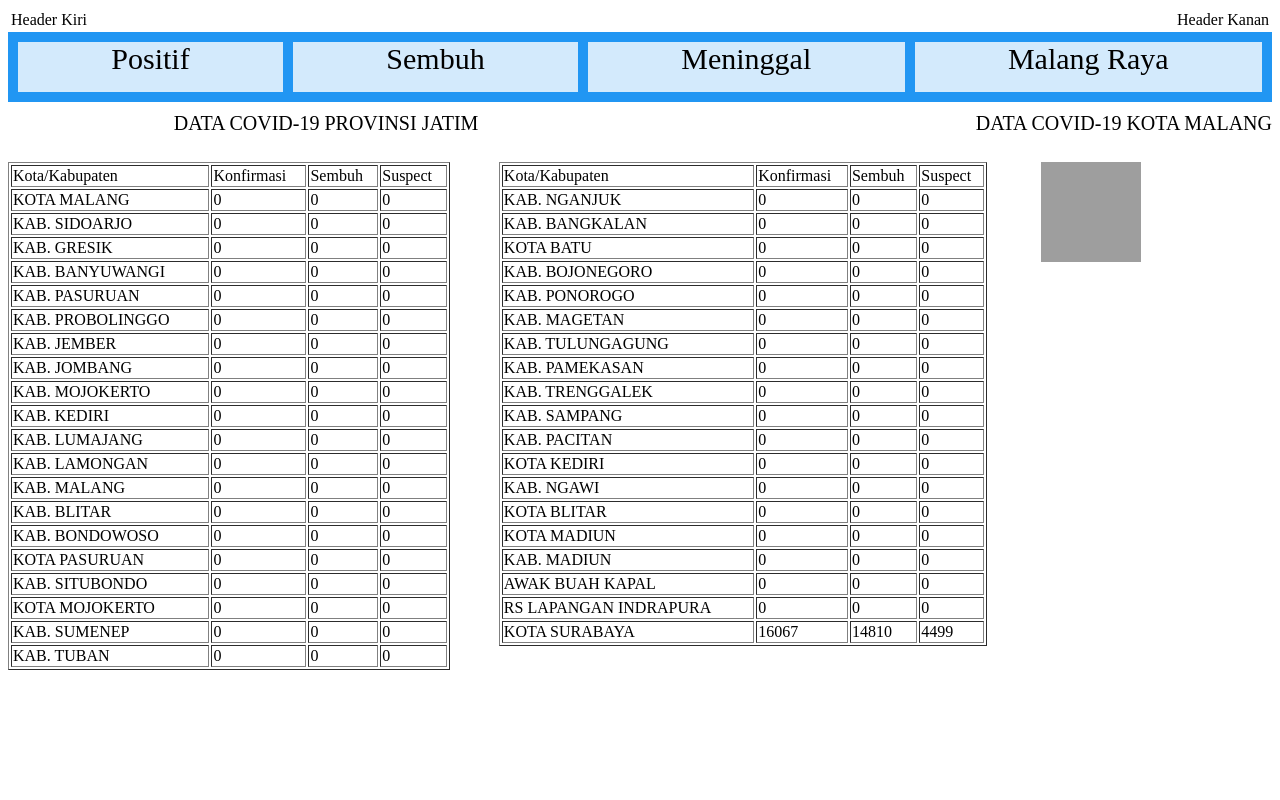
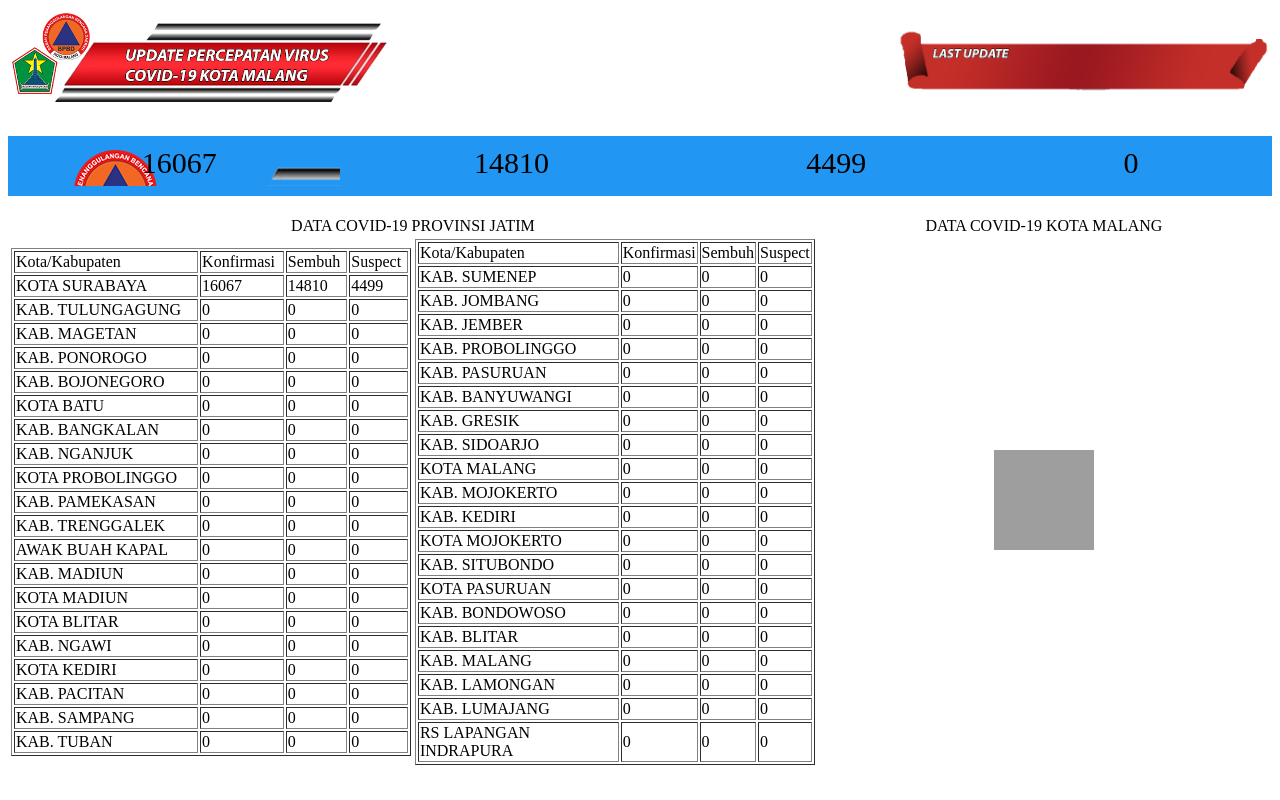
Before and after one commit to PeternakLuka/biarlahsemuaberlalu, a PHP site: page / in a window 1280 px wide. Run offline with PHP 8.4, Linux system fonts and the light colour scheme; data comes from the database, SQL or seed files in the repository; grey boxes are pictures that could not be loaded.

Commit message:
Add files via upload

```diff
--- a/index.php
+++ b/index.php
@@ -5,14 +5,14 @@
             .grid-container {
                 display: grid;
                 grid-template-columns: auto auto auto auto;
-                grid-template-rows: 50px;
+                grid-template-rows: 40px;
                 grid-gap: 10px;
                 background-color: #2196F3;
                 padding: 10px;
             }
 
             .grid-container > div {
-                background-color: rgba(255, 255, 255, 0.8);
+                /* background-color: rgba(255, 255, 255, 0.8); */
                 text-align: center;
                 padding: auto 0;
                 font-size: 30px;
@@ -39,31 +39,57 @@
     </head>
     <body>
         <?php
+            $no = 0;
+            $kt = array();
+            $kon = array();
+            $sem = array();
+            $sus = array();
             include_once("include/koneksi.php");
-            $result = mysqli_query($conn, "SELECT * FROM tb_data ORDER BY konfirmasi ASC LIMIT 20");
-            $result2 = mysqli_query($conn, "SELECT * FROM tb_data ORDER BY konfirmasi ASC LIMIT 21,20");
+            $result = mysqli_query($conn, "SELECT * FROM tb_data ORDER BY konfirmasi DESC");
             $result_img = mysqli_query($conn, "SELECT imageId FROM tb_foto");
+
+            $sum_p = mysqli_fetch_row(mysqli_query($conn, "SELECT SUM(konfirmasi) FROM tb_data"));
+            $sum_s = mysqli_fetch_row(mysqli_query($conn, "SELECT SUM(sembuh) FROM tb_data"));
+            $sum_m = mysqli_fetch_row(mysqli_query($conn, "SELECT SUM(suspek) FROM tb_data"));
+            $sum_mr1 = mysqli_fetch_row(mysqli_query($conn, "SELECT SUM(konfirmasi) FROM tb_data where kd_data = '2'"));
+            $sum_mr2 = mysqli_fetch_row(mysqli_query($conn, "SELECT SUM(konfirmasi) FROM tb_data where kd_data = '25'"));
+            $sum_mr3 = mysqli_fetch_row(mysqli_query($conn, "SELECT SUM(konfirmasi) FROM tb_data where kd_data = '14'"));
+            $total = $sum_mr1[0] + $sum_mr2[0] + $sum_mr3[0];
+
+            while($data = mysqli_fetch_array($result)) {
+                $kt[$no] = $data['ktkb'];
+                $kon[$no] = $data['konfirmasi'];
+                $sem[$no] = $data['sembuh'];
+                $sus[$no] = $data['suspek'];
+                $no++;
+            }
         ?>
         <table width="100%">
             <tr>
-                <td align="left">Header Kiri</td>
-                <td align="right">Header Kanan</td>
+                <td align="left" width="50%">
+                    <img src="img/LOGOKIRIBARU.png?>" width="60%"           height="60%" /><br/>
+                </td>
+                <td align="right" width="50%">
+                    <img src="img/logokananbaru.png?>" width="60%" height="60%" /><br/>
+                </td>
             </tr>
         </table>
+        <br>
         <div class="grid-container">
-            <div class="mantap1">Positif</div>
-            <div class="mantap2">Sembuh</div>
-            <div class="mantap3">Meninggal</div>
-            <div class="mantap4">Malang Raya</div>
+            <div class="mantap1" style="background-image: url('img/LOGOKIRIBARU.png');"><?php echo $sum_p[0]; ?></div>
+            <div class="mantap2"><?php echo $sum_s[0]; ?></div>
+            <div class="mantap3"><?php echo $sum_m[0]; ?></div>
+            <div class="mantap4"><?php echo $total; ?></div>
         </div>
-        <div class="grid-container1">
-            <div class="461" style="text-align: center">DATA COVID-19 PROVINSI JATIM</div>
-            <div class="462" style="text-align: right">DATA COVID-19 KOTA MALANG</div>
-        </div>
-        <div class="grid-container2">
-            <?php $d = 0 ?>
-            <div class="patnam1">
-                <table border="1" width="90%">
+        <br/>
+        <table width="100%">
+            <tr align="center">
+                <td colspan="2">DATA COVID-19 PROVINSI JATIM</td>
+                <td>DATA COVID-19 KOTA MALANG</td>
+            </tr>
+            <tr>
+                <td width="32%">
+                    <table border="1" width="100%">
                         <tr>
                             <td>Kota/Kabupaten</td>
                             <td>Konfirmasi</td>
@@ -71,20 +97,21 @@
                             <td>Suspect</td>
                         </tr>
                         <?php
-                        while($data = mysqli_fetch_array($result)) {
+                            $x = 0;
+                            while($x < 20) {
                                 echo "<tr>";
-                            echo "<td>".$data['ktkb']."</td>";
-                            echo "<td>".$data['konfirmasi']."</td>";
-                            echo "<td>".$data['sembuh']."</td>";
-                            echo "<td>".$data['suspek']."</td>";
+                                echo "<td>".$kt[$x]."</td>";
+                                echo "<td>".$kon[$x]."</td>";
+                                echo "<td>".$sem[$x]."</td>";
+                                echo "<td>".$sus[$x]."</td>";
                                 echo "</tr>";
-                            $d++;
+                                $x++;
                             }
                         ?>
                     </table>
-            </div>
-            <div class="patnam2">
-                <table border="1" width="90%" >
+                </td>
+                <td width="32%">
+                    <table border="1" width="100%" >
                         <tr>
                             <td>Kota/Kabupaten</td>
                             <td>Konfirmasi</td>
@@ -92,30 +119,28 @@
                             <td>Suspect</td>
                         </tr>
                         <?php
-                        while($data = mysqli_fetch_array($result2)) {
+                            for($xy = 20; $xy < 40; $xy++) {
                                 echo "<tr>";
-                            echo "<td>".$data['ktkb']."</td>";
-                            echo "<td>".$data['konfirmasi']."</td>";
-                            echo "<td>".$data['sembuh']."</td>";
-                            echo "<td>".$data['suspek']."</td>";
+                                echo "<td>".$kt[$xy]."</td>";
+                                echo "<td>".$kon[$xy]."</td>";
+                                echo "<td>".$sem[$xy]."</td>";
+                                echo "<td>".$sus[$xy]."</td>";
                                 echo "</tr>";
-                            $d++;
                             }
                         ?>
                     </table>
-            </div>
-            <div class="patnam3">
+                </td>
+                <td width="36%" align="center">
                     <?php
                         while($row = mysqli_fetch_array($result_img)) {
                     ?>
                     <img src="imageView.php?image_id=<?php echo $row["imageId"]; ?>" width="100px" height="100px" /><br/>
-
                     <?php
                         }
                         mysqli_close($conn);
                     ?>
-            </div>
-            <!-- <div class="patnam4">Foto Col 2<br/>Row 1 & 2</div> -->
-        </div>
+                </td>
+            </tr>
+        </table>
     </body>
 </html>
```
Also changed, not shown: img/LOGOKIRI.png (added), img/LOGOKIRIBARU.png (added), img/logokanan.png (added), img/logokananbaru.png (added). Lines whose indentation alone changed are shown as unchanged.
